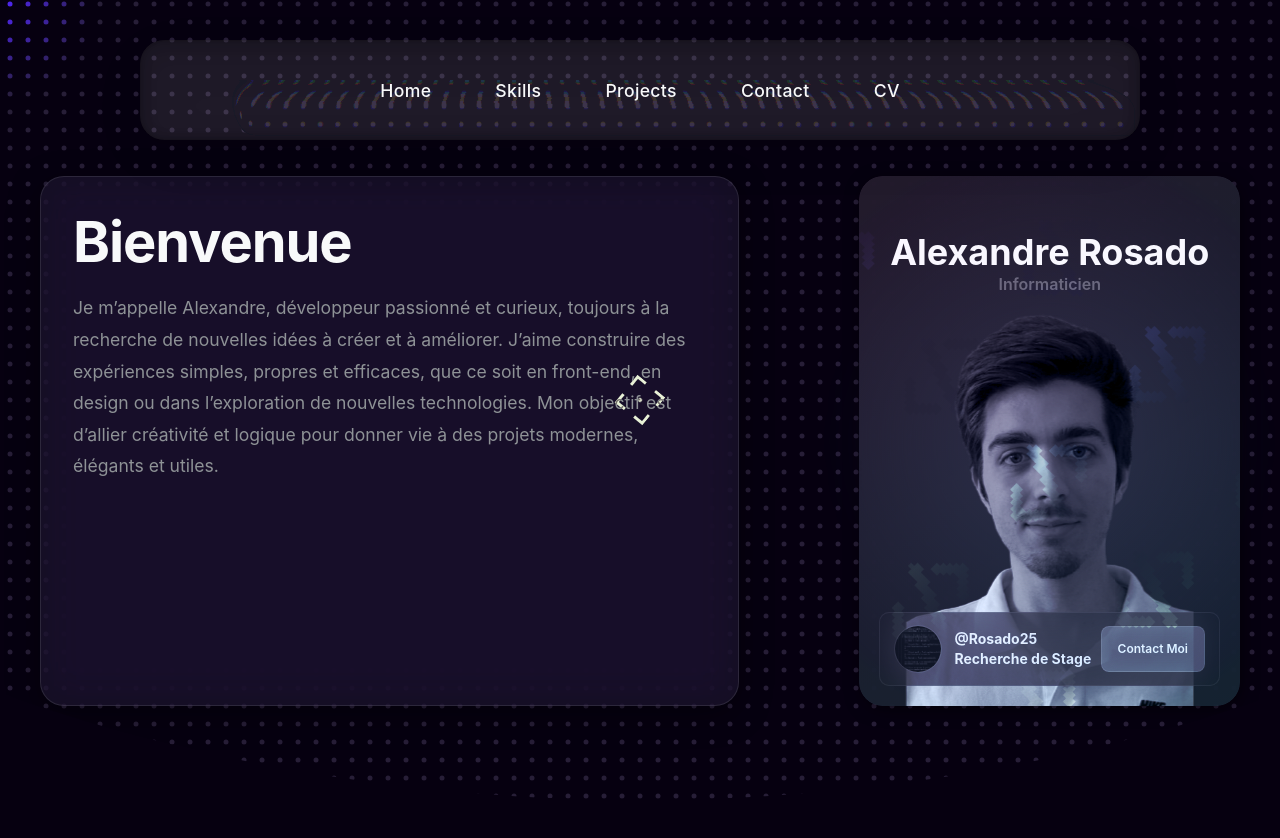
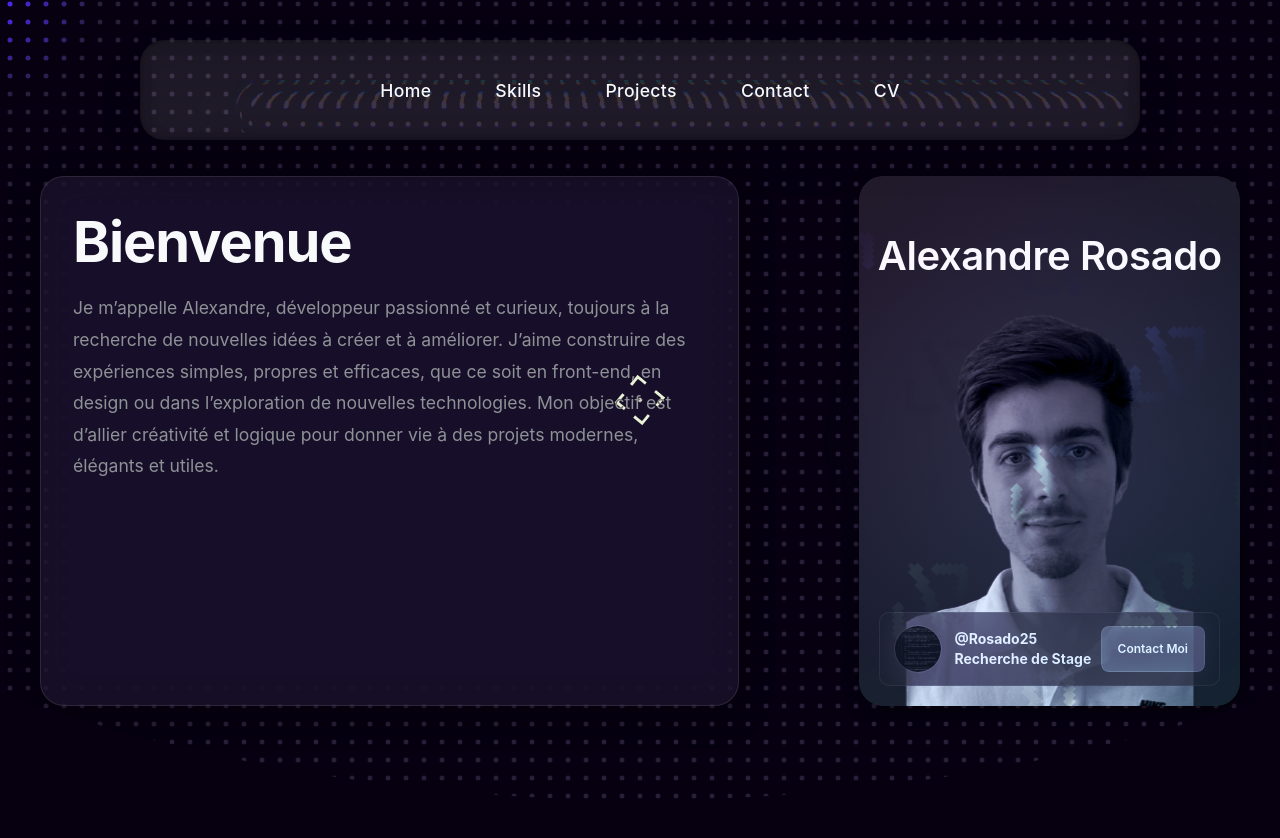
Before and after one commit to Rosado25/Profile-Site, a React (Vite) app: page / in a window 1280 px wide. Shown: the top 838 px of the page. Built offline with nearby package versions, Linux system fonts and the light colour scheme.

Commit message:
Update ProfileCard title to use h2 and adjust navbar font size

```diff
--- a/src/components/ProfileCard.jsx
+++ b/src/components/ProfileCard.jsx
@@ -357,7 +357,7 @@ const ProfileCardComponent = ({
             </div>
             <div className="pc-content">
               <div className="pc-details">
-                <h3>{name}</h3>
+                <h2>{name}</h2>
                 <p>{title}</p>
               </div>
             </div>
--- a/src/pages/home.jsx
+++ b/src/pages/home.jsx
@@ -68,7 +68,7 @@ export function CardMe() {
         >
             <ProfileCard
                 name="Alexandre Rosado"
-                title="Informaticien"
+                title=""
                 handle="Rosado25"
                 status="Recherche de Stage"
                 contactText="Contact Moi"
--- a/src/styles/global.css
+++ b/src/styles/global.css
@@ -273,7 +273,7 @@ a:hover {
     }
 
     .navbar a {
-        font-size: 0.9rem;
+        font-size: 1rem;
         padding: 0.4rem 0.8rem;
     }
 
```
